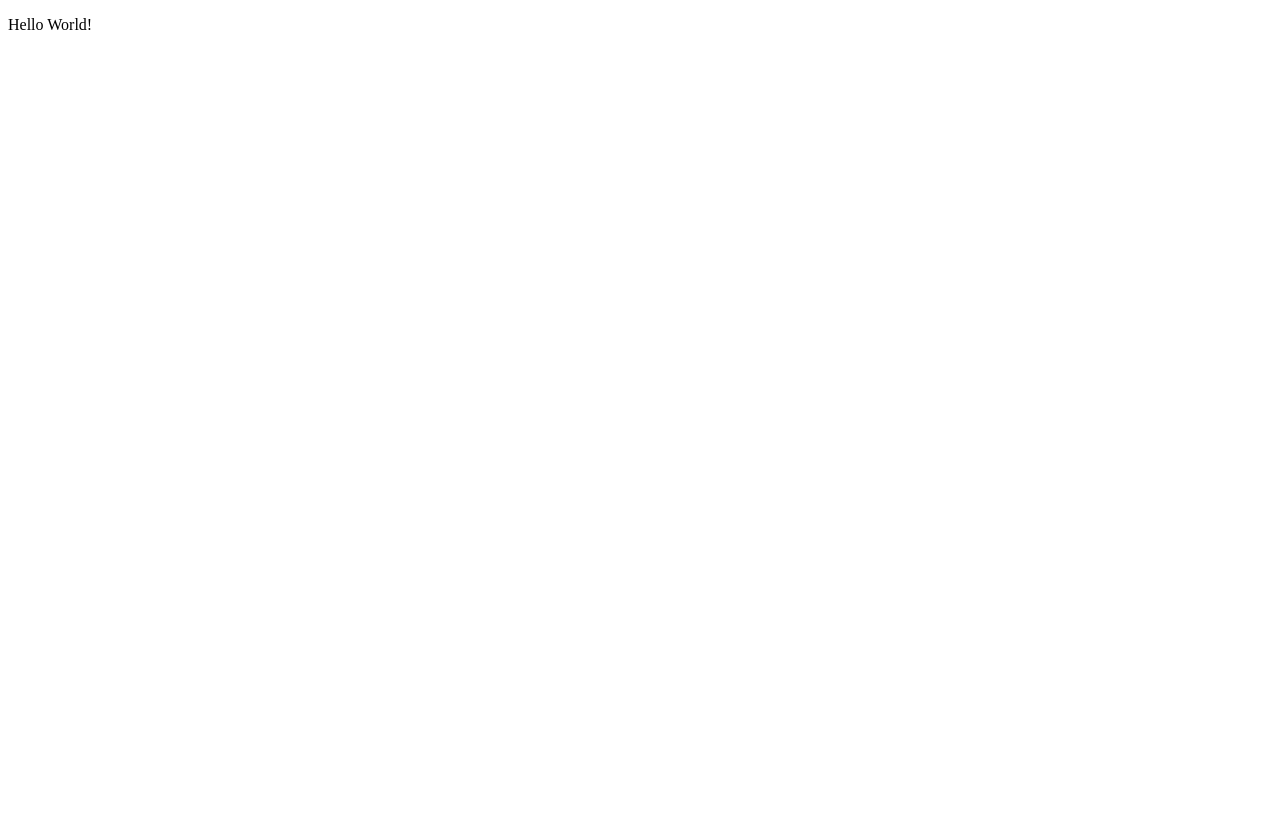
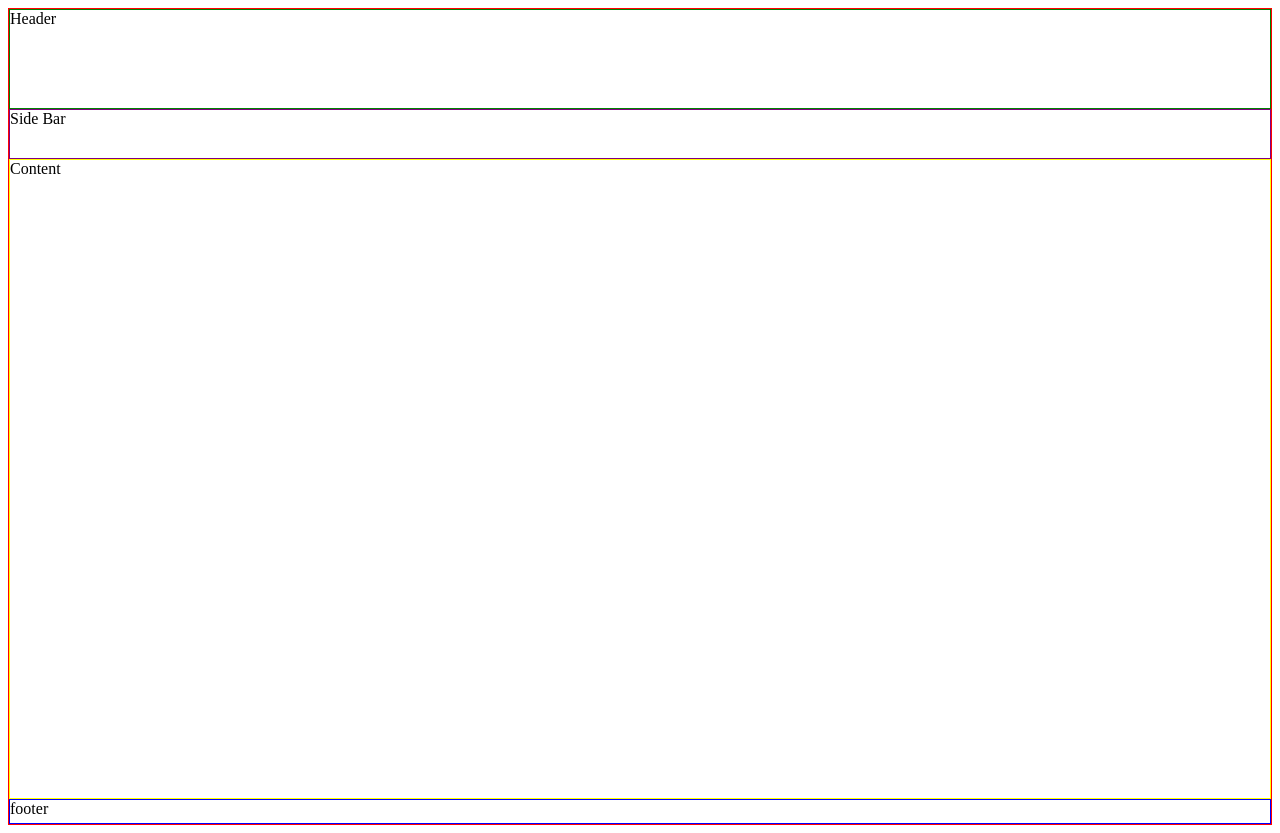
Before and after one commit to liammcintosh97/Personal-Blog-Website, a plain HTML site: page index.html in a window 1280 px wide. Before the commit the page ends 800 px from the top, so only its background shows below. Drawn offline with Linux system fonts and the light colour scheme.

Commit message:
Index Grid Layout
Basic grid layout for index page

```diff
--- /dev/null
+++ b/css/index.css
@@ -0,0 +1,35 @@
+.container{
+  display:grid;
+  border: 1px solid red;
+  grid-template-columns: 1fr;
+  grid-template-rows: 100px 50px 80vh 25px;
+  grid-template-areas:
+  "hd"
+  "sd"
+  "cn"
+  "ft";
+}
+
+.box{
+
+}
+
+.header{
+  border: 1px solid green;
+  grid-area: hd;
+}
+
+.side-bar{
+  border: 1px solid purple;
+  grid-area: sd;
+}
+
+.content{
+  border: 1px solid yellow;
+  grid-area: cn;
+}
+
+.footer{
+  border: 1px solid blue;
+  grid-area: ft;
+}
--- a/index.html
+++ b/index.html
@@ -5,8 +5,15 @@
     <meta charset="utf-8">
     <title>Personal Blog</title>
     <meta name="description" content="Example">
+    <link rel="stylesheet" href="css/index.css">
   </header>
+
   <body>
-        <p>Hello World!</p>
+    <div class="container">
+        <div class="header box">Header</div>
+        <div class="side-bar box">Side Bar</div>
+        <div class="content box">Content</div>
+        <div class="footer box">footer</div>
+    </div>
   </body>
 </html>
```
Also changed, not shown: 22 other files. Lines whose indentation alone changed are shown as unchanged.
